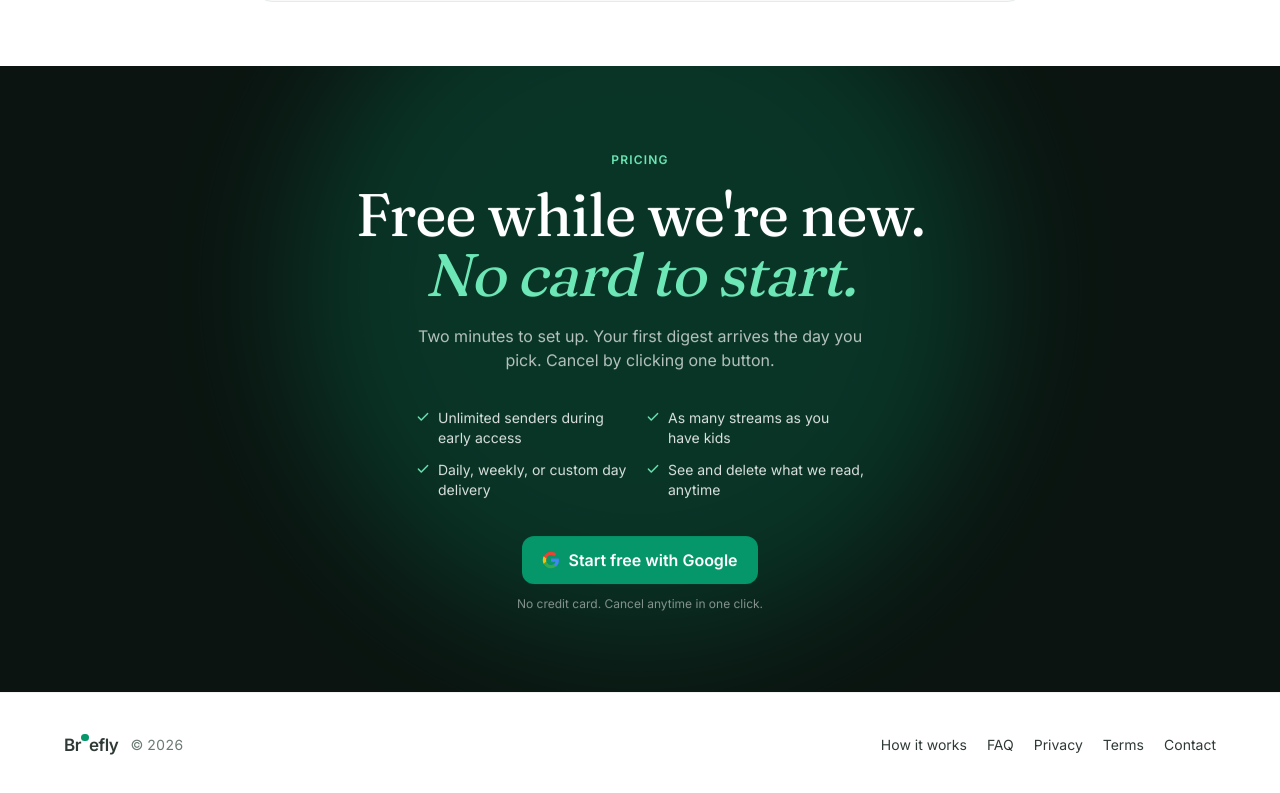
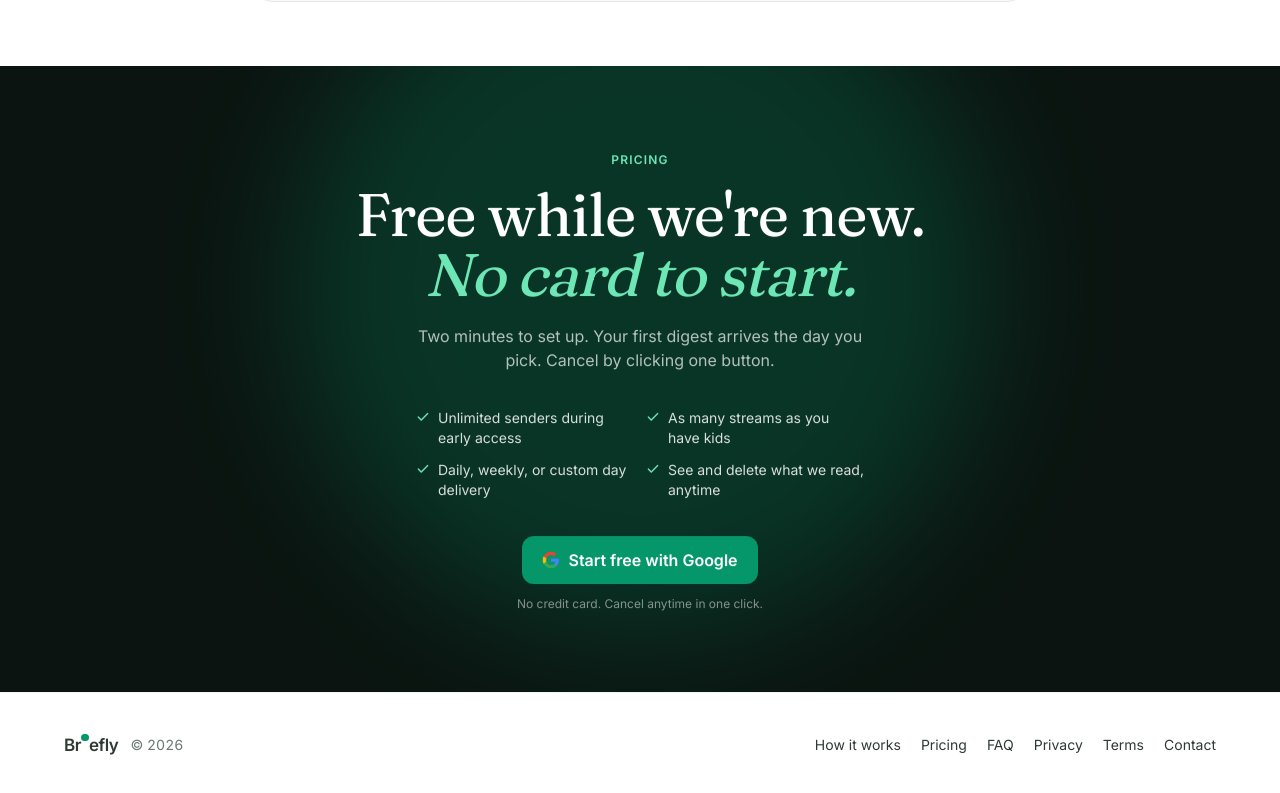
Before and after one commit to jasparbern/Briefly, a Next.js app: page / in a window 1280 px wide. Shown: the part 3446-4239 px from the top of the page. Built offline with nearby package versions, Linux system fonts and the light colour scheme; no server answers.

Commit message:
Make /pricing accessible from nav, footer, and dashboard

```diff
--- a/app/dashboard/page.tsx
+++ b/app/dashboard/page.tsx
@@ -168,6 +168,7 @@ function DashboardInner() {
         </a>
         <div className="flex items-center gap-4 text-sm text-[var(--ink-soft)]">
           <span className="hidden sm:inline tnum">{user?.email}</span>
+          <a href="/pricing" className="hover:text-[var(--ink)] transition-colors">Pricing</a>
           <button onClick={signOut} className="hover:text-[var(--ink)] transition-colors">Sign out</button>
         </div>
       </nav>
--- a/app/page.tsx
+++ b/app/page.tsx
@@ -128,7 +128,7 @@ function NavBar({ onSignIn, loading }: { onSignIn: () => void; loading: boolean
         <div className="flex items-center gap-1 text-sm">
           <a href="#sample" className="hidden sm:inline px-3 py-1.5 text-[var(--ink-soft)] hover:text-[var(--ink)] transition-colors">Sample</a>
           <a href="#how" className="hidden sm:inline px-3 py-1.5 text-[var(--ink-soft)] hover:text-[var(--ink)] transition-colors">How it works</a>
-          <a href="#pricing" className="hidden sm:inline px-3 py-1.5 text-[var(--ink-soft)] hover:text-[var(--ink)] transition-colors">Pricing</a>
+          <a href="/pricing" className="hidden sm:inline px-3 py-1.5 text-[var(--ink-soft)] hover:text-[var(--ink)] transition-colors">Pricing</a>
           <a href="#faq" className="hidden sm:inline px-3 py-1.5 text-[var(--ink-soft)] hover:text-[var(--ink)] transition-colors">FAQ</a>
           <button
             type="button"
@@ -594,6 +594,7 @@ function Footer() {
         </div>
         <div className="flex items-center gap-5">
           <a href="#how" className="hover:text-[var(--ink)] transition-colors">How it works</a>
+          <a href="/pricing" className="hover:text-[var(--ink)] transition-colors">Pricing</a>
           <a href="#faq" className="hover:text-[var(--ink)] transition-colors">FAQ</a>
           <a href="/privacy" className="hover:text-[var(--ink)] transition-colors">Privacy</a>
           <a href="/terms" className="hover:text-[var(--ink)] transition-colors">Terms</a>
```
